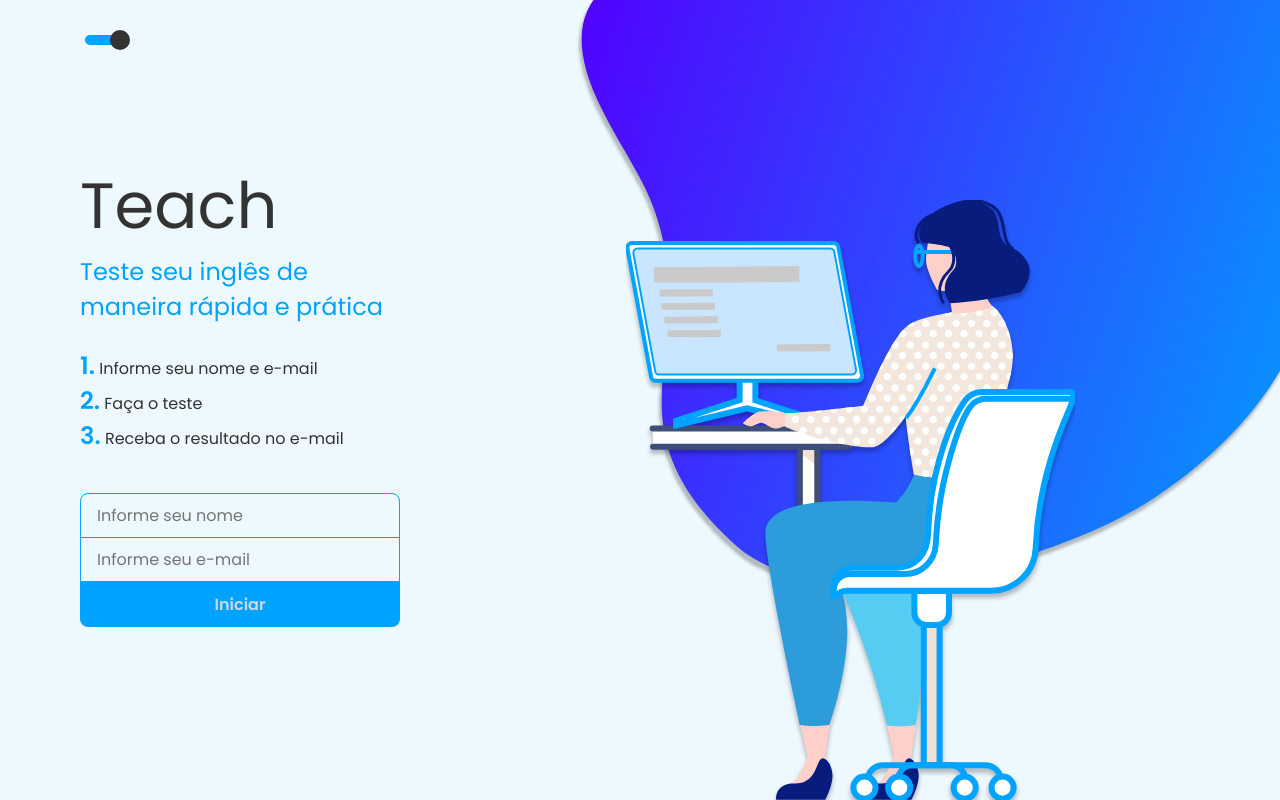
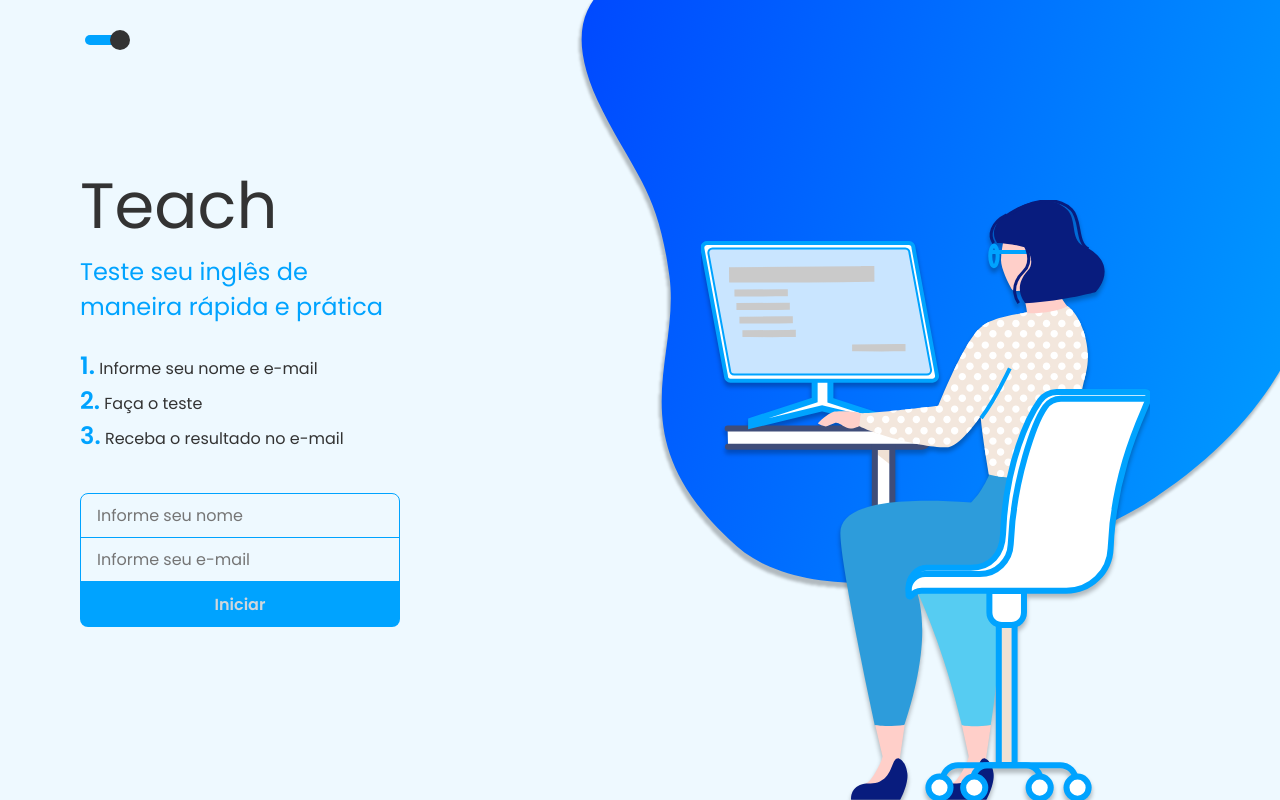
Before and after one commit to Eduardo-SO/Teach, a Next.js app in the folder web/: page / in a window 1280 px wide. Built offline with nearby package versions, Linux system fonts and the light colour scheme.

Commit message:
Fix background images

```diff
--- a/web/src/pages/index.tsx
+++ b/web/src/pages/index.tsx
@@ -61,7 +61,11 @@
                 </form>
               </Apresentation>
               <Hero>
-                <img src="/images/hero1.svg" alt="Teach" />
+                <img
+                  src="/images/hero1.svg"
+                  className="first-hero"
+                  alt="Teach"
+                />
               </Hero>
             </Content>
 
--- a/web/src/styles/pages/Home.ts
+++ b/web/src/styles/pages/Home.ts
@@ -125,6 +125,10 @@
       align-items: center;
     }
 
+    .first-hero {
+      margin-right: -150px;
+    }
+
     img {
       display: block;
       height: 75%;
```
Also changed, not shown: web/public/images/background.svg.
